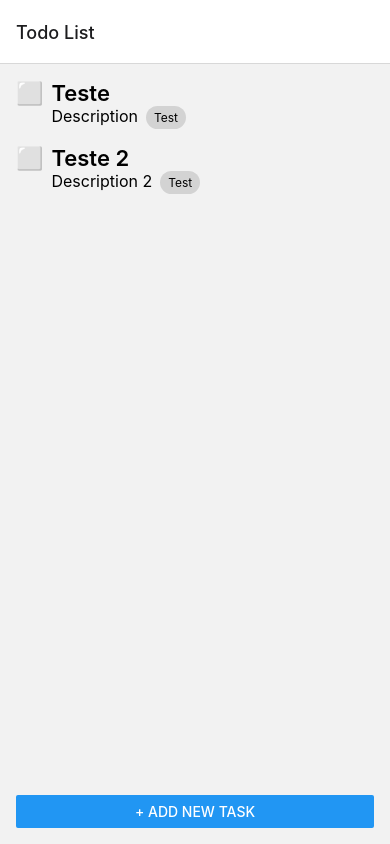
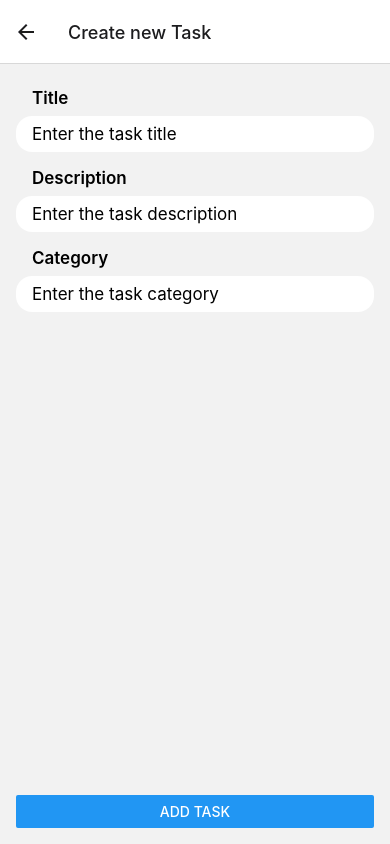
Before and after one commit to gustavobacellarladeira/DesafioHCtecn, a React Native app: screen /NewTask in a window 390 px wide. Built offline with nearby package versions, Linux system fonts and the light colour scheme.

Commit message:
created NewTaskView and TasksContext

```diff
--- a/App.tsx
+++ b/App.tsx
@@ -1,38 +1,31 @@
 import React from 'react';
-import {SafeAreaView, StatusBar, StyleSheet, Text, View} from 'react-native';
+import {StyleSheet} from 'react-native';
 import TodoView from './src/Views/TodoView';
 import {NavigationContainer} from '@react-navigation/native';
 import {createNativeStackNavigator} from '@react-navigation/native-stack';
+import CreateTaskView from './src/Views/CreateTaskView';
+import TasksContextProvider from './src/Views/TasksContext';
 
 const Stack = createNativeStackNavigator();
 
 function App(): React.JSX.Element {
   return (
     <NavigationContainer>
-      <Stack.Navigator>
-        <Stack.Screen
-          name="Todo List"
-          component={TodoView}
-          options={{title: 'Todo List'}}
-        />
-      </Stack.Navigator>
+      <TasksContextProvider>
+        <Stack.Navigator initialRouteName="TodoList">
+          <Stack.Screen
+            name="TodoList"
+            component={TodoView}
+            options={{title: 'Todo List'}}
+          />
+          <Stack.Screen
+            name="NewTask"
+            component={CreateTaskView}
+            options={{title: 'Create new Task'}}
+          />
+        </Stack.Navigator>
+      </TasksContextProvider>
     </NavigationContainer>
-    // <SafeAreaView style={styles.container}>
-    //   <StatusBar barStyle="dark-content" backgroundColor="#fff" />
-    //   <View style={styles.sectionContainer}>
-    //     <Text style={styles.sectionTitle}>
-    //       Bem-vindo ao Desafio To-Do List App!
-    //     </Text>
-    //     <Text style={styles.sectionDescription}>
-    //       Este é um aplicativo exemplo para iniciar o desafio. Sua tarefa é
-    //       implementar as funcionalidades descritas no README.md e tornar este
-    //       aplicativo funcional.
-    //     </Text>
-    //     <Text style={styles.sectionDescription}>
-    //       Boa sorte e divirta-se codificando!
-    //     </Text>
-    //   </View>
-    // </SafeAreaView>
   );
 }
 
--- a/src/Components/HStack.tsx
+++ b/src/Components/HStack.tsx
@@ -12,6 +12,7 @@ const HStack = ({children}: {children: ReactNode}) => (
 const styles = StyleSheet.create({
   hStack: {
     flexDirection: 'row',
+    alignItems: 'center',
   },
 });
 
--- /dev/null
+++ b/src/Views/CreateTaskView.tsx
@@ -0,0 +1,85 @@
+import React, {useContext, useState} from 'react';
+import {Button, StyleSheet, Text, TextInput, View} from 'react-native';
+import ViewContainer from '../Components/ViewContainer';
+import {Typography} from '../Styles/Typography';
+import Spacer from '../Components/Spacer';
+import {useNavigation} from '@react-navigation/native';
+import {TasksContext} from './TasksContext';
+import {TaskStatus} from '../Model/Task/TaskStatusEnum';
+
+const CreateTaskView = () => {
+  const navigation = useNavigation();
+  const {addTask} = useContext(TasksContext);
+
+  const [title, setTitle] = useState<string>('');
+  const [description, setDescription] = useState<string>('');
+  const [category, setCategory] = useState<string>('');
+
+  const inputs = [
+    {
+      title: 'Title',
+      value: title,
+      placeholder: 'Enter the task title',
+      onChange: setTitle,
+    },
+    {
+      title: 'Description',
+      value: description,
+      placeholder: 'Enter the task description',
+      onChange: setDescription,
+    },
+    {
+      title: 'Category',
+      value: category,
+      placeholder: 'Enter the task category',
+      onChange: setCategory,
+    },
+  ];
+
+  return (
+    <ViewContainer>
+      {inputs.map(input => (
+        <View style={styles.textFieldContainer}>
+          <Text style={styles.label}>{input.title}</Text>
+          <TextInput
+            style={styles.textField}
+            placeholder={input.placeholder}
+            value={input.value}
+            onChangeText={input.onChange}
+          />
+        </View>
+      ))}
+
+      <Spacer />
+
+      <Button
+        title="Add Task"
+        onPress={() => {
+          addTask(title, description, category);
+          navigation.goBack();
+        }}
+      />
+    </ViewContainer>
+  );
+};
+
+const styles = StyleSheet.create({
+  textField: {
+    backgroundColor: 'white',
+    borderRadius: 16,
+    paddingVertical: 8,
+    paddingHorizontal: 16,
+    fontSize: Typography.body,
+  },
+  label: {
+    fontSize: Typography.body,
+    paddingVertical: 8,
+    paddingHorizontal: 16,
+    fontWeight: '600',
+  },
+  textFieldContainer: {
+    marginBottom: 8,
+  },
+});
+
+export default CreateTaskView;
--- /dev/null
+++ b/src/Views/TasksContext.tsx
@@ -0,0 +1,55 @@
+import React, {ReactNode, createContext, useState} from 'react';
+import {TaskType} from '../Model/Task/TaskType';
+import {TaskStatus, toggleStatus} from '../Model/Task/TaskStatusEnum';
+import {v4 as uuidv4} from 'uuid';
+
+type TodoListType = Array<TaskType>;
+
+type TasksContextType = {
+  tasks: TodoListType;
+  addTask: (title: string, description: string, category: string) => void;
+  toggleTaskStatus: (id: string) => void;
+  removeTask: (id: string) => void;
+};
+
+export const TasksContext = createContext<TasksContextType>(undefined);
+
+const TasksContextProvider = ({children}: {children: ReactNode}) => {
+  const [tasks, setTasks] = useState<TodoListType>([
+    {
+      id: uuidv4(),
+      title: 'Teste',
+      description: 'Description',
+      category: 'Test',
+      status: TaskStatus.Todo,
+    },
+  ]);
+
+  const addTask = (title: string, description: string, category: string) => {
+    setTasks([
+      ...tasks,
+      {id: uuidv4(), title, description, category, status: TaskStatus.Todo},
+    ]);
+  };
+
+  const toggleTaskStatus = (id: string) => {
+    setTasks(
+      tasks.map(task =>
+        task.id == id ? {...task, status: toggleStatus(task.status)} : task,
+      ),
+    );
+  };
+
+  const removeTask = (id: string) => {
+    setTasks(tasks.filter(task => task.id !== id));
+  };
+
+  return (
+    <TasksContext.Provider
+      value={{tasks, addTask, toggleTaskStatus, removeTask}}>
+      {children}
+    </TasksContext.Provider>
+  );
+};
+
+export default TasksContextProvider;
--- a/src/Views/TodoView.tsx
+++ b/src/Views/TodoView.tsx
@@ -1,4 +1,4 @@
-import React, {useState} from 'react';
+import React, {useContext} from 'react';
 import {
   Button,
   FlatList,
@@ -8,58 +8,18 @@ import {
   View,
 } from 'react-native';
 import 'react-native-get-random-values';
-import {v4 as uuidv4} from 'uuid';
-import {
-  TaskStatus,
-  TaskStatusChars,
-  toggleStatus,
-} from '../Model/Task/TaskStatusEnum';
+import {useNavigation} from '@react-navigation/native';
+import {TaskStatusChars} from '../Model/Task/TaskStatusEnum';
 import {TaskType} from '../Model/Task/TaskType';
 import HStack from '../Components/HStack';
 import ViewContainer from '../Components/ViewContainer';
 import Spacer from '../Components/Spacer';
 import {Typography} from '../Styles/Typography';
-
-type TodoListType = Array<TaskType>;
+import {TasksContext} from './TasksContext';
 
 const TodoView = () => {
-  const [tasks, setTasks] = useState<TodoListType>([
-    {
-      id: uuidv4(),
-      title: 'Teste',
-      description: 'Description',
-      category: 'Test',
-      status: TaskStatus.Todo,
-    },
-    {
-      id: uuidv4(),
-      title: 'Teste 2',
-      description: 'Description 2',
-      category: 'Test',
-      status: TaskStatus.Todo,
-    },
-  ]);
-
-  const toggleTaskStatus = (id: string) => {
-    setTasks(
-      tasks.map(task =>
-        task.id == id ? {...task, status: toggleStatus(task.status)} : task,
-      ),
-    );
-  };
-
-  const addTask = () => {
-    setTasks([
-      ...tasks,
-      {
-        id: uuidv4(),
-        title: 'New Task',
-        description: 'New task description',
-        category: 'Test 2',
-        status: TaskStatus.Todo,
-      },
-    ]);
-  };
+  const navigation = useNavigation();
+  const {tasks, toggleTaskStatus, removeTask} = useContext(TasksContext);
 
   const renderItem = ({item}: {item: TaskType}) => (
     <View style={styles.taskContainer}>
@@ -77,6 +37,17 @@ const TodoView = () => {
           <Text style={styles.tag}>{item.category}</Text>
         </HStack>
       </View>
+
+      <Spacer />
+
+      <HStack>
+        <TouchableOpacity onPress={() => console.log('a')}>
+          <Text style={styles.buttons}>✏️</Text>
+        </TouchableOpacity>
+        <TouchableOpacity onPress={() => removeTask(item.id)}>
+          <Text style={styles.buttons}>🗑️</Text>
+        </TouchableOpacity>
+      </HStack>
     </View>
   );
 
@@ -86,7 +57,12 @@ const TodoView = () => {
 
       <Spacer />
 
-      <Button title="+ Add new task" onPress={addTask} />
+      <Button
+        title="+ Add new task"
+        onPress={() => {
+          navigation.navigate('NewTask');
+        }}
+      />
     </ViewContainer>
   );
 };
@@ -120,6 +96,13 @@ const styles = StyleSheet.create({
     flexDirection: 'row',
     paddingBottom: 16,
   },
+  buttons: {
+    fontSize: Typography.body,
+    backgroundColor: 'white',
+    marginHorizontal: 4,
+    padding: 4,
+    borderRadius: 8,
+  },
 });
 
 export default TodoView;
```
